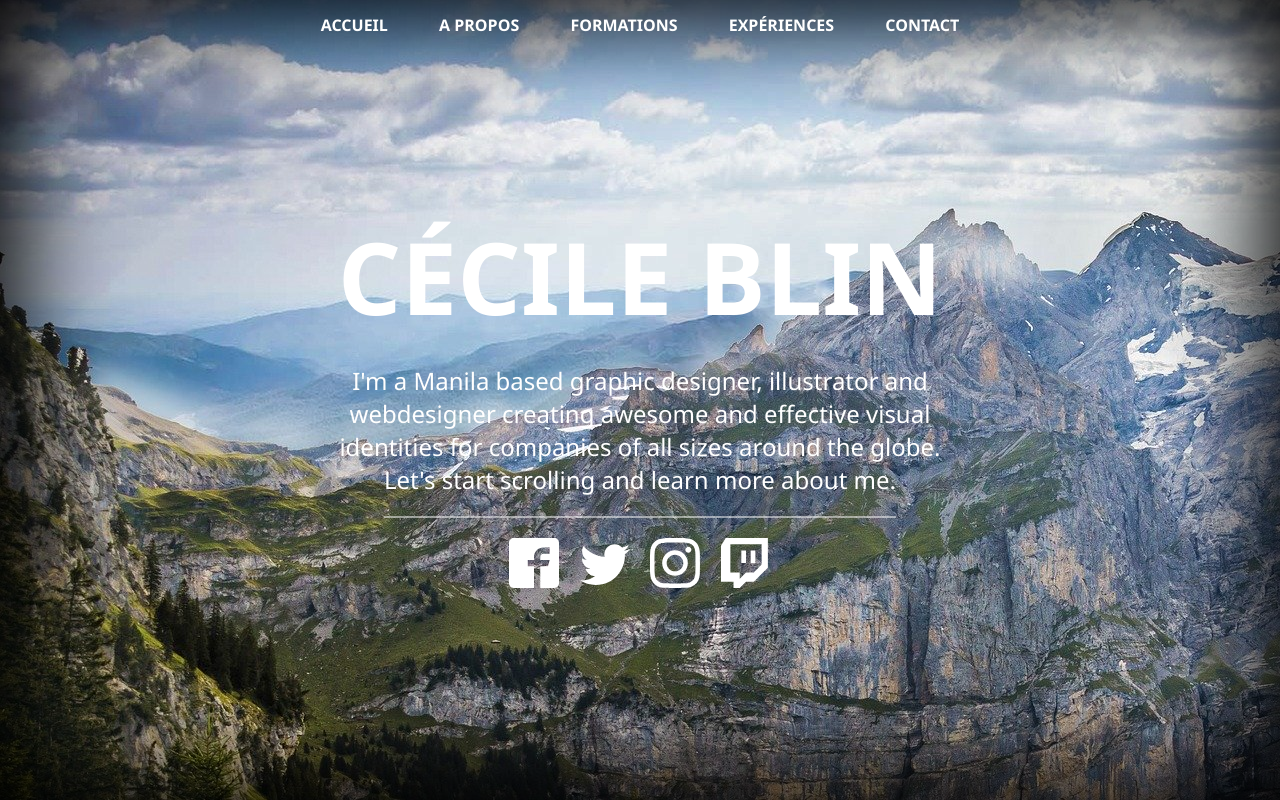
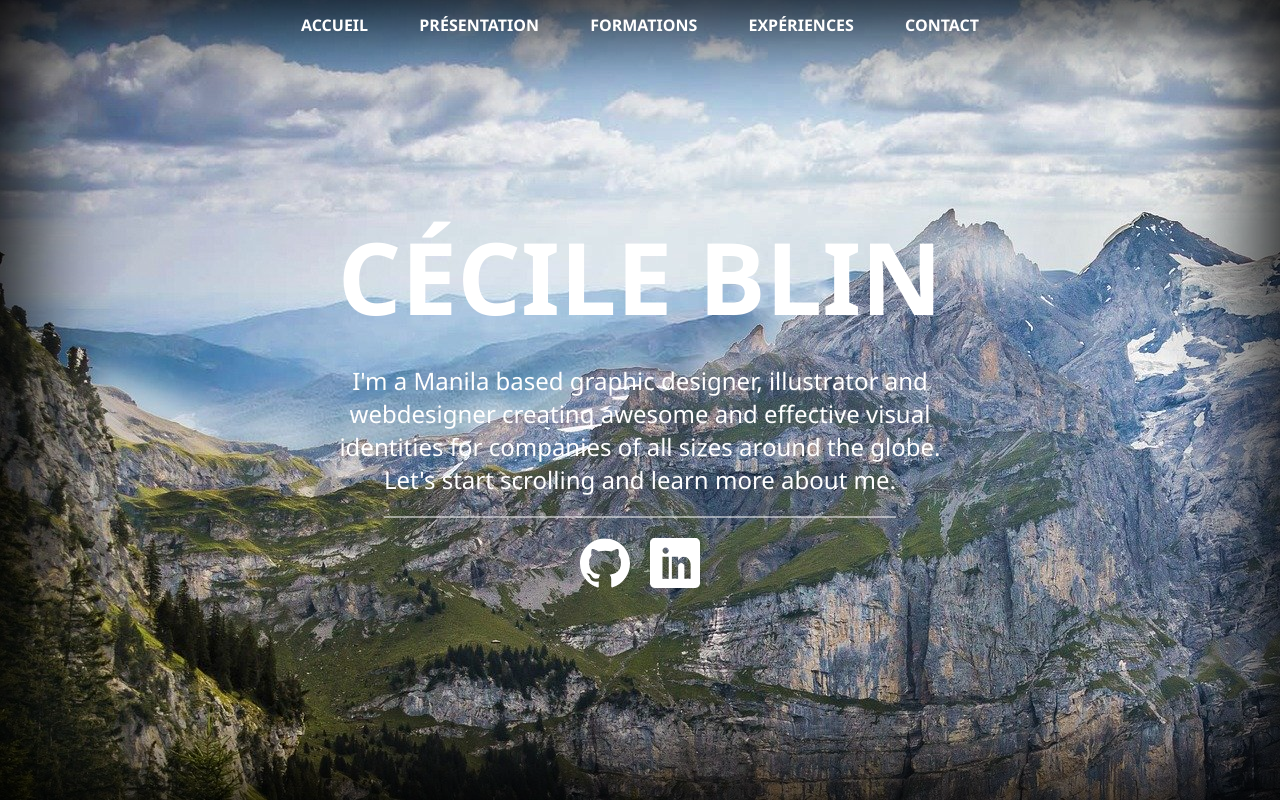
Before and after one commit to Spefire/TemplateCV, a Vue app: page /#/ in a window 1280 px wide. Built offline with nearby package versions, Linux system fonts and the light colour scheme.

Commit message:
Style(home): Change icons and css

```diff
--- a/src/components/header/Header.scss
+++ b/src/components/header/Header.scss
@@ -21,5 +21,6 @@ nav {
     font-weight: bold;
     text-transform: uppercase;
     color: $white-color;
+    cursor: pointer;
   }
 }
--- a/src/components/header/Header.vue
+++ b/src/components/header/Header.vue
@@ -2,7 +2,7 @@
   <header>
     <nav>
       <a>Accueil</a>
-      <a>A propos</a>
+      <a>Présentation</a>
       <a>Formations</a>
       <a>Expériences</a>
       <a>Contact</a>
--- a/src/styles/variables.scss
+++ b/src/styles/variables.scss
@@ -1,9 +1,9 @@
 $primary-color: #cce8cc;
-$secondary-color: #fcf6e5;
-$font-color: #facfad;
-$test-color: #373741;
+$secondary-color: #373741;
+$light-color: #fcf6e5;
 
-$white-color: white;
+$black-color: #000000;
+$white-color: #ffffff;
 
 $font-title-size: 100px;
 $font-big-size: 24px;
--- a/src/views/Home.scss
+++ b/src/views/Home.scss
@@ -1,14 +1,11 @@
 @import "@/styles/variables.scss";
 
 .home-section {
-  position: absolute;
-  top: 0;
-  left: 0;
   display: flex;
   flex-direction: column;
   justify-content: center;
   align-items: center;
-  height: 100%;
+  height: 100vh;
   width: 100%;
   padding: 25%;
   color: $white-color;
@@ -38,5 +35,6 @@
     height: 50px;
     width: 50px;
     margin: 0 2%;
+    cursor: pointer;
   }
 }
--- a/src/views/Home.ts
+++ b/src/views/Home.ts
@@ -1,9 +1,11 @@
 import Header from "@/components/header/Header.vue";
-import facebookIcon from "@/assets/icons/facebook.svg";
+
+/*import facebookIcon from "@/assets/icons/facebook.svg";
 import twitterIcon from "@/assets/icons/twitter.svg";
 import instagramIcon from "@/assets/icons/instagram.svg";
-import twitchIcon from "@/assets/icons/twitch.svg";
-import wallpaper from "@/assets/images/background01.jpg";
+import twitchIcon from "@/assets/icons/twitch.svg";*/
+import githubIcon from "@/assets/icons/github.svg";
+import linkedinIcon from "@/assets/icons/linkedin.svg";
 
 export default {
   name: "Home",
@@ -12,11 +14,12 @@ export default {
   },
   data() {
     return {
-      facebookIcon: facebookIcon,
+      /*facebookIcon: facebookIcon,
       twitterIcon: twitterIcon,
       instagramIcon: instagramIcon,
-      twitchIcon: twitchIcon,
-      wallpaper: wallpaper,
+      twitchIcon: twitchIcon,*/
+      githubIcon: githubIcon,
+      linkedinIcon: linkedinIcon,
     };
   },
 };
--- a/src/views/Home.vue
+++ b/src/views/Home.vue
@@ -5,10 +5,14 @@
       <h1>Cécile Blin</h1>
       <p>I'm a Manila based graphic designer, illustrator and webdesigner creating awesome and effective visual identities for companies of all sizes around the globe. Let's start scrolling and learn more about me.</p>
       <div class="home-links">
-        <img alt="Facebook" v-bind:src="facebookIcon" />
+        <!--img alt="Facebook" v-bind:src="facebookIcon" />
         <img alt="Twitter" v-bind:src="twitterIcon" />
         <img alt="Instagram" v-bind:src="instagramIcon" />
-        <img alt="Twitch" v-bind:src="twitchIcon" />
+        <img alt="Twitch" v-bind:src="twitchIcon"/-->
+        <img alt="GitHub" v-bind:src="githubIcon" />
+        <img alt="LinkedIn" v-bind:src="linkedinIcon" />
+      </div>
+    </div>
       </div>
     </div>
   </div>
```
Also changed, not shown: src/assets/icons/github.svg (added), src/assets/icons/linkedin.svg (added).
